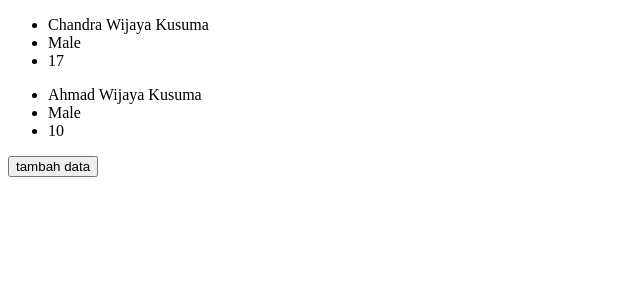
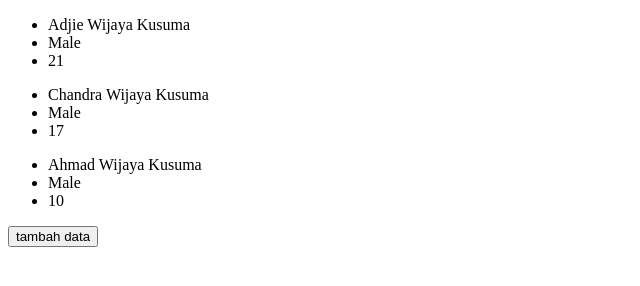
Before and after one commit to PhantamsCWK/uji-coba-rebase, a plain HTML site: page index.html in a window 1280 px wide. Shown: the whole page, without its empty margins (0-640 px from the left). Drawn offline with Linux system fonts and the light colour scheme.

Commit message:
Update index.html

```diff
--- a/index.html
+++ b/index.html
@@ -7,6 +7,11 @@
     <title>Document</title>
 </head>
 <body>
+    <ul>
+        <li>Adjie Wijaya Kusuma</li>
+        <li>Male</li>
+        <li>21</li>
+    </ul>
     <ul>
         <li>Chandra Wijaya Kusuma</li>
         <li>Male</li>
```
